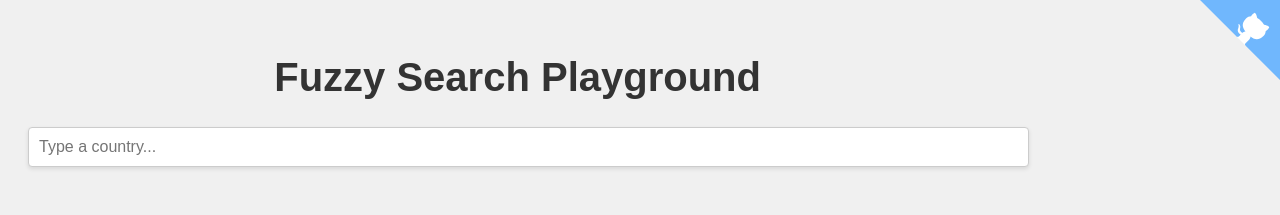
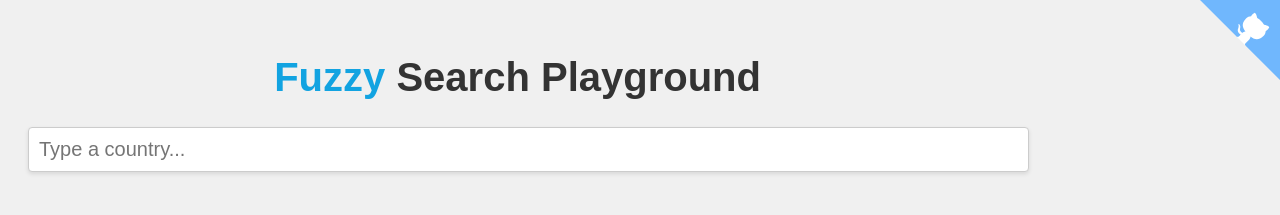
Before and after one commit to ad1992/fuzzify, a website built with Vite: page playground/index.html in a window 1280 px wide. Built offline with nearby package versions, Linux system fonts and the light colour scheme.

Commit message:
docs: tweak playground and readme (#2)

```diff
--- a/playground/index.html
+++ b/playground/index.html
@@ -7,7 +7,10 @@
     <link rel="stylesheet" href="index.scss" />
   </head>
   <body>
-    <h1>Fuzzy Search Playground</h1>
+    <h1>
+      <span style="color: #12a3e1">Fuzzy</span>
+      Search Playground
+    </h1>
     <div>
       <!-- GitHub Corner - https://github.com/tholman/github-corners -->
       <a
--- a/playground/index.scss
+++ b/playground/index.scss
@@ -14,12 +14,14 @@ h1 {
 #searchInput {
   width: 80%;
   padding: 10px;
-  font-size: 16px;
   margin-bottom: 20px;
   border: 1px solid #ccc;
   border-radius: 4px;
   box-shadow: 0 2px 4px rgba(0, 0, 0, 0.1);
   margin-bottom: 0;
+  font-size: 20px;
+  color: #868e96;
+  font-weight: 500;
 }
 
 ul {
```
Also changed, not shown: README.md.
